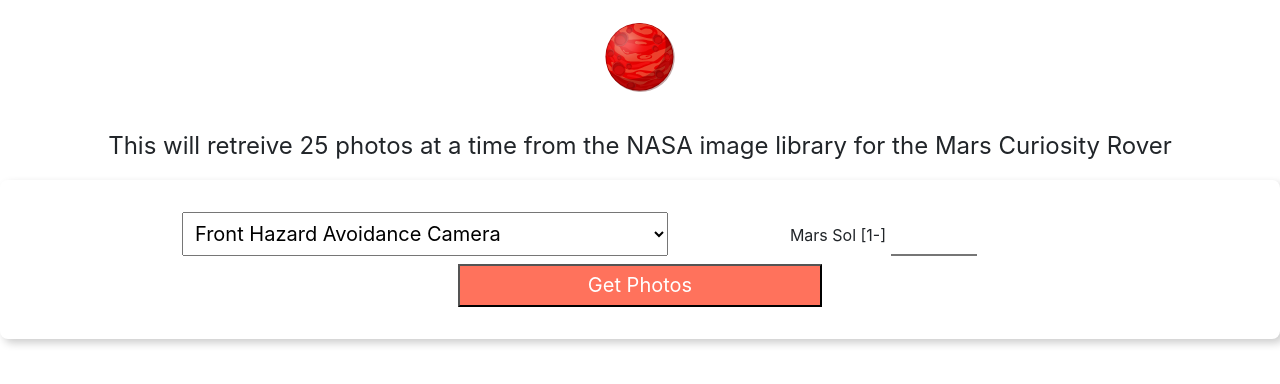
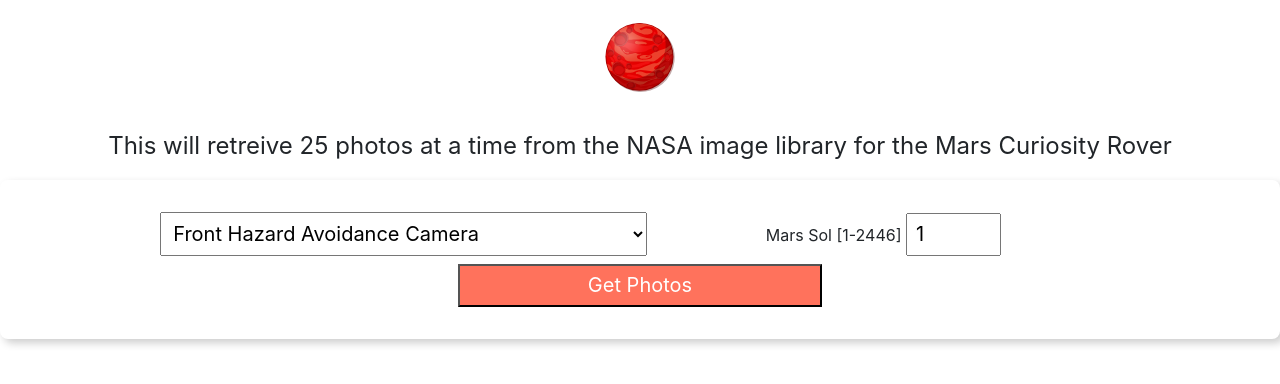
Before and after one commit to sirnotes/mars-rover-photo-viewer, a React (Create React App) app: page / in a window 1280 px wide. Shown: the top 384 px of the page. Built offline with nearby package versions, Linux system fonts and the light colour scheme; no server answers.

Commit message:
implement state and function injection

```diff
--- a/src/App.js
+++ b/src/App.js
@@ -5,7 +5,10 @@
 import './App.css';
 
 const initialState = {
-
+  camera: '',
+  sol: 1,
+  maxSol: 2446,
+  photos: []
 }
 
 const apiUrl = process.env.REACT_APP_API_URL || 'http://localhost:3000';
@@ -16,12 +19,31 @@
     this.state = initialState;
   }
 
+  onCameraChange = (event) => {
+    this.setState({})
+  }
+
+  onSolChange = (event) => {
+    this.setState({sol: event.target.value})
+  }
+
+  onButtonSubmit = (event) => {
+
+  }
+
   render() {
+    const {maxSol, sol, photos} = this.state
     return (
       <div className="App">
         <div>
           <Logo />
-          <PhotoFinder apiUrl={apiUrl} />
+          <PhotoFinder
+            apiUrl={apiUrl}
+            maxSol={maxSol}
+            sol={sol}
+            onSolChange={this.onSolChange}
+            onButtonSubmit={this.onButtonSubmit}
+            onCameraChange={this.onCameraChange} />
         </div>
       </div>
     )
--- a/src/components/PhotoFinder/PhotoFinder.js
+++ b/src/components/PhotoFinder/PhotoFinder.js
@@ -2,7 +2,7 @@
 
 import './PhotoFinder.css';
 
-const PhotoFinder = ({ onInputChange, onButtonSubmit, maxSol }) => {
+const PhotoFinder = ({ onSolChange, onCameraChange, onButtonSubmit, maxSol, sol }) => {
     return(
         <div>
             <p className="f3">
@@ -10,7 +10,7 @@
             </p>
             <div className="center">
                 <div className="form center pa4 br3 shadow-5">
-                    <select className="f4 pa2 w-40 center" onChange={onInputChange}>
+                    <select className="f4 pa2 w-40 center" onChange={onCameraChange}>
                         <option value="FHAZ">Front Hazard Avoidance Camera</option>
                         <option value="RHAZ">Rear Hazard Avoidance Camera</option>
                         <option value="MAST">Mast Camera</option>
@@ -19,7 +19,7 @@
                         <option value="MARDI">Mars Descent Imager</option>
                         <option value="NAVCAM">Navigation Camera</option>
                     </select>
-                    <label>Mars Sol [1-{maxSol}] <input type="text" className="f4 pa2 w-20 center" onChange={onInputChange} /></label>
+                    <label>Mars Sol [1-{maxSol}] <input type="number" className="f4 pa2 w-20 center" onChange={onSolChange} max={maxSol} value={sol} /></label>
                     <button
                         className="w-30 grow f4 link ph3 pv2 dib white bg-light-red"
                         onClick={onButtonSubmit}
```
